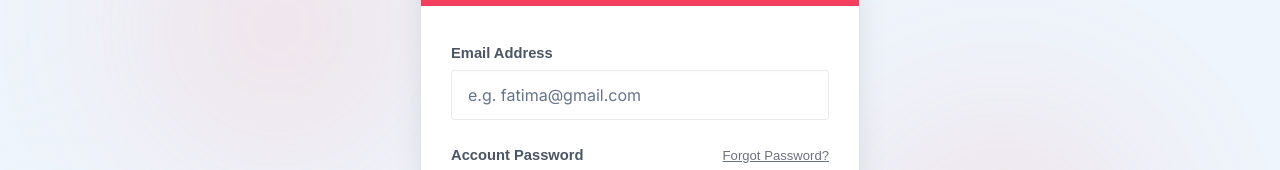
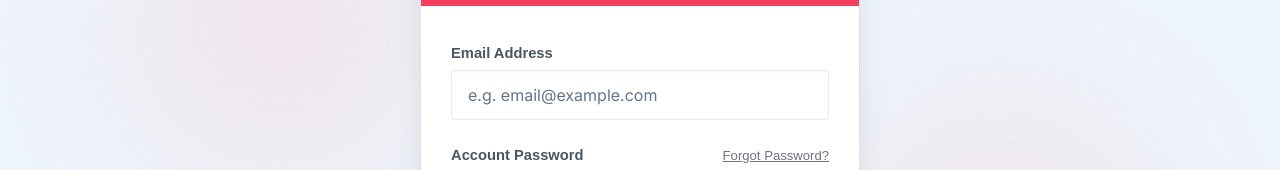
Before and after one commit to Praise1930/my-project1, a React (Vite) app: page /login in a window 1280 px wide. Shown: the part 266-436 px from the top of the page. Built offline with nearby package versions, Linux system fonts and the light colour scheme; a web font is replaced by a local one.

Commit message:
Update email placeholder in login forms to use a generic example address

```diff
--- a/src/pages/Login.tsx
+++ b/src/pages/Login.tsx
@@ -181,7 +181,7 @@ export const Login: React.FC = () => {
                   style={{ padding: '12px 16px', fontSize: '1rem', borderRadius: '4px', background: '#f9fafb', color: '#1f2937', border: '1px solid #d1d5db', width: '100%' }}
                   value={email}
                   onChange={(e) => setEmail(e.target.value)}
-                  placeholder="e.g. fatima@gmail.com"
+                  placeholder="e.g. email@example.com"
                   required
                 />
               </div>
```
